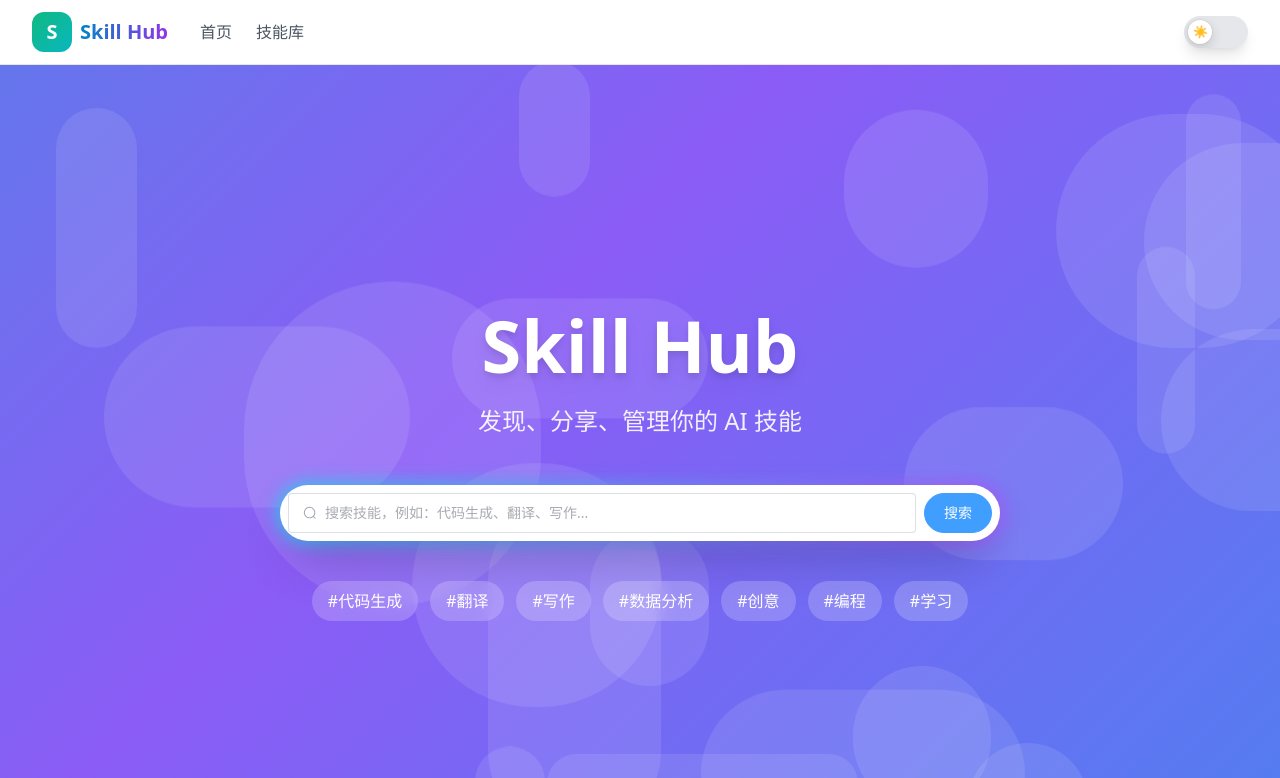
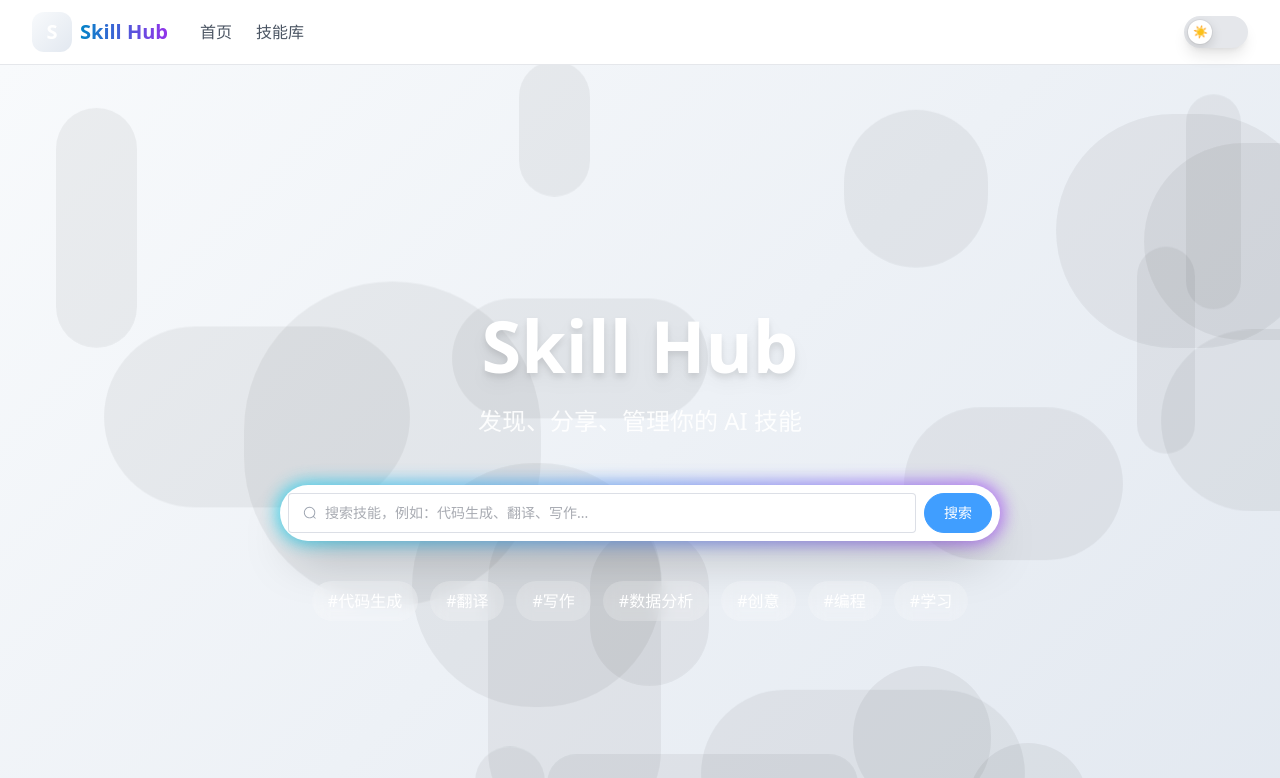
Before and after one commit to blankls/skill-hub, a Vue app: page / in a window 1280 px wide. Shown: the top 778 px of the page. Built offline with nearby package versions, Linux system fonts and the light colour scheme.

Commit message:
feat: theme-aware hero background gradient

```diff
--- a/src/modules/home/components/HeroSection.vue
+++ b/src/modules/home/components/HeroSection.vue
@@ -3,7 +3,8 @@
     <div class="absolute inset-0 gradient-bg animate-gradient-x"></div>
 
     <div class="absolute inset-0 overflow-hidden">
-      <div v-for="i in 20" :key="i" class="absolute rounded-full bg-white/10"
+      <div v-for="i in 20" :key="i" class="absolute rounded-full"
+           :class="themeStore.isDark ? 'bg-white/5' : 'bg-black/5'"
            :style="{
              width: Math.random() * 300 + 50 + 'px',
              height: Math.random() * 300 + 50 + 'px',
@@ -56,7 +57,9 @@
 import { ref } from 'vue'
 import { useRouter } from 'vue-router'
 import { Search } from '@element-plus/icons-vue'
+import { useThemeStore } from '@/stores/themeStore'
 
+const themeStore = useThemeStore()
 const router = useRouter()
 const searchQuery = ref('')
 const popularTags = ['代码生成', '翻译', '写作', '数据分析', '创意', '编程', '学习']
--- a/src/stores/themeStore.ts
+++ b/src/stores/themeStore.ts
@@ -1,40 +1,41 @@
 import { defineStore } from 'pinia'
 import { ref, watch } from 'vue'
-import type { ThemeState } from '@/types'
 
 export const useThemeStore = defineStore('theme', () => {
   const isDark = ref(false)
 
-  const toggleTheme = () => {
-    isDark.value = !isDark.value
-  }
-
-  const setTheme = (dark: boolean) => {
-    isDark.value = dark
-  }
-
-  watch(isDark, (newVal) => {
-    if (newVal) {
-      document.documentElement.classList.add('dark')
-    } else {
-      document.documentElement.classList.remove('dark')
-    }
-    localStorage.setItem('theme', newVal ? 'dark' : 'light')
-  }, { immediate: true })
-
-  const initTheme = () => {
-    const savedTheme = localStorage.getItem('theme')
-    if (savedTheme) {
-      isDark.value = savedTheme === 'dark'
+  function initTheme() {
+    const stored = localStorage.getItem('theme')
+    if (stored) {
+      isDark.value = stored === 'dark'
     } else {
       isDark.value = window.matchMedia('(prefers-color-scheme: dark)').matches
     }
+    applyTheme()
+  }
+
+  function toggleTheme() {
+    isDark.value = !isDark.value
+    applyTheme()
+  }
+
+  function applyTheme() {
+    const root = document.documentElement
+    if (isDark.value) {
+      root.classList.add('dark')
+      root.style.setProperty('--gradient-start', '#0f172a')
+      root.style.setProperty('--gradient-end', '#1e293b')
+    } else {
+      root.classList.remove('dark')
+      root.style.setProperty('--gradient-start', '#f8fafc')
+      root.style.setProperty('--gradient-end', '#e2e8f0')
+    }
+    localStorage.setItem('theme', isDark.value ? 'dark' : 'light')
   }
 
   return {
     isDark,
-    toggleTheme,
-    setTheme,
-    initTheme
+    initTheme,
+    toggleTheme
   }
 })
--- a/src/style.css
+++ b/src/style.css
@@ -21,8 +21,7 @@ body {
 }
 
 .gradient-bg {
-  background: linear-gradient(-45deg, #0ea5e9, #8b5cf6, #06b6d4, #10b981);
-  background-size: 400% 400%;
+  background: linear-gradient(135deg, var(--gradient-start, #667eea) 0%, var(--gradient-end, #764ba2) 100%);
 }
 
 @keyframes gradient-x {
```
